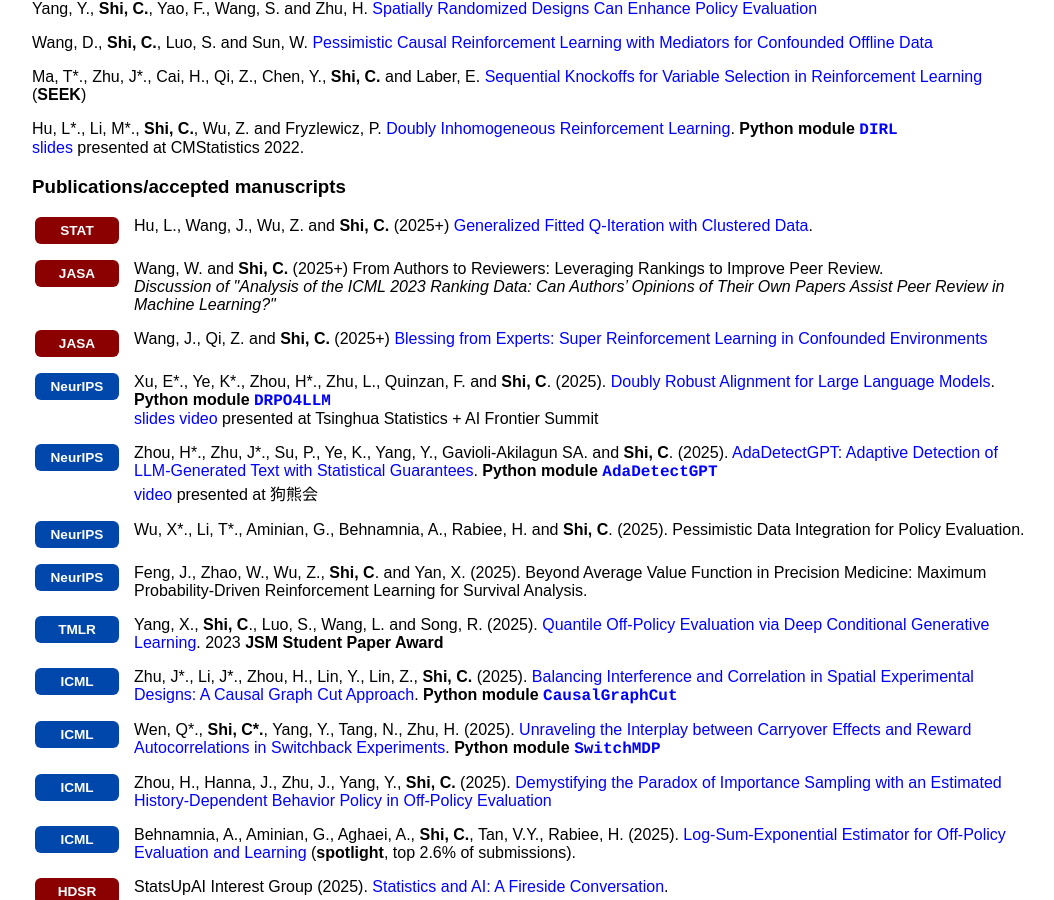
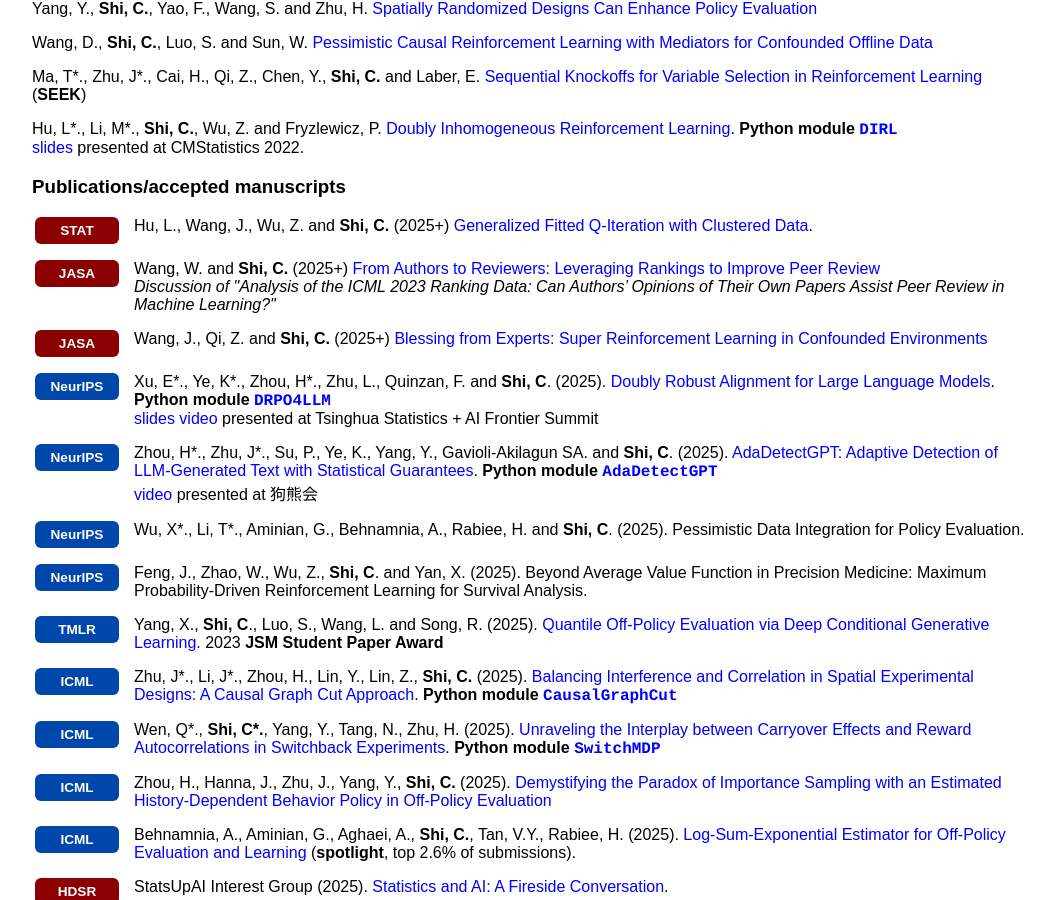
Before and after one commit to callmespring/callmespring.github.io, a Jekyll site: the page built from publication.md, in a window 1280 px wide and 900 px high, scrolled down 731 px. Shown: the whole window, without its empty margins (108-1162 px from the left). Built offline with Jekyll 4.4.1, drawn with Linux system fonts in a browser that asks for light colours; some of the changed lines change nothing that is shown.

Commit message:
Update publication.md

```diff
--- a/publication.md
+++ b/publication.md
@@ -64,7 +64,7 @@ Hu, L\*., Li, M\*., **Shi, C.**, Wu, Z. and Fryzlewicz, P. [Doubly Inhomogeneous
     <span class="publication-logo-badge badge-stat">JASA</span>
   </div>
   <div class="pub-content" style="flex: 1;">
-    Wang, W. and <strong>Shi, C.</strong> (2025+) From Authors to Reviewers: Leveraging Rankings to Improve Peer Review. <br/> <i><font size="3">Discussion of "Analysis of the ICML 2023 Ranking Data: Can Authors’ Opinions of Their Own Papers Assist Peer Review in Machine Learning?"</font></i>
+    Wang, W. and <strong>Shi, C.</strong> (2025+) <a href="https://arxiv.org/pdf/2510.21726v1">From Authors to Reviewers: Leveraging Rankings to Improve Peer Review</a> <br/> <i><font size="3">Discussion of "Analysis of the ICML 2023 Ranking Data: Can Authors’ Opinions of Their Own Papers Assist Peer Review in Machine Learning?"</font></i>
   </div>
 </div>
 
```
